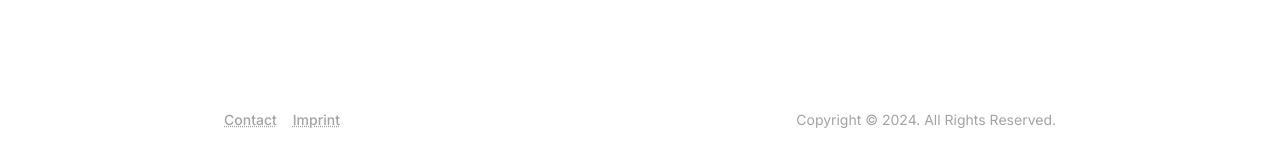
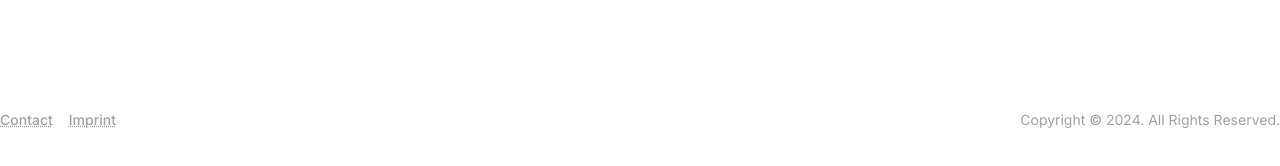
Before and after one commit to baeni/bsaa-ui, a Next.js app: page / in a window 1280 px wide. Shown: the part 1173-1339 px from the top of the page. Built offline with nearby package versions, Linux system fonts and the light colour scheme; no server answers.

Commit message:
Remove container class

```diff
--- a/app/_components/Footer.tsx
+++ b/app/_components/Footer.tsx
@@ -6,7 +6,7 @@ import Link from "next/link";
 export default function Footer() {
     return (
         <footer id="footer" className="bg-white">
-            <div className="container text-sm py-10 grid md:grid-cols-2 justify-between">
+            <div className="text-sm py-10 grid md:grid-cols-2 justify-between">
                 <ul className="inline-flex gap-4">
                     <li><a className="text-neutral-400 font-medium underline decoration-dotted"
                            href="mailto:baeni.saa@gmail.com">Contact</a></li>
```
